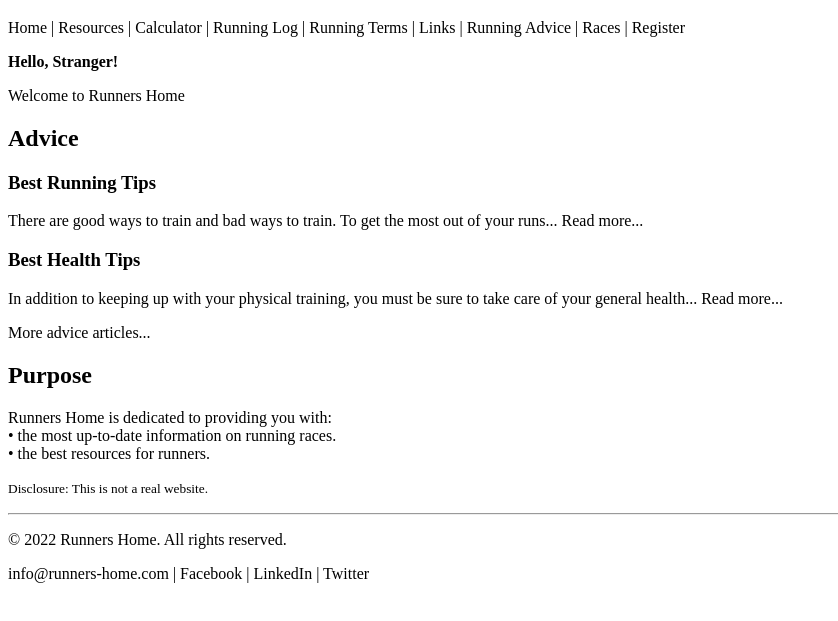
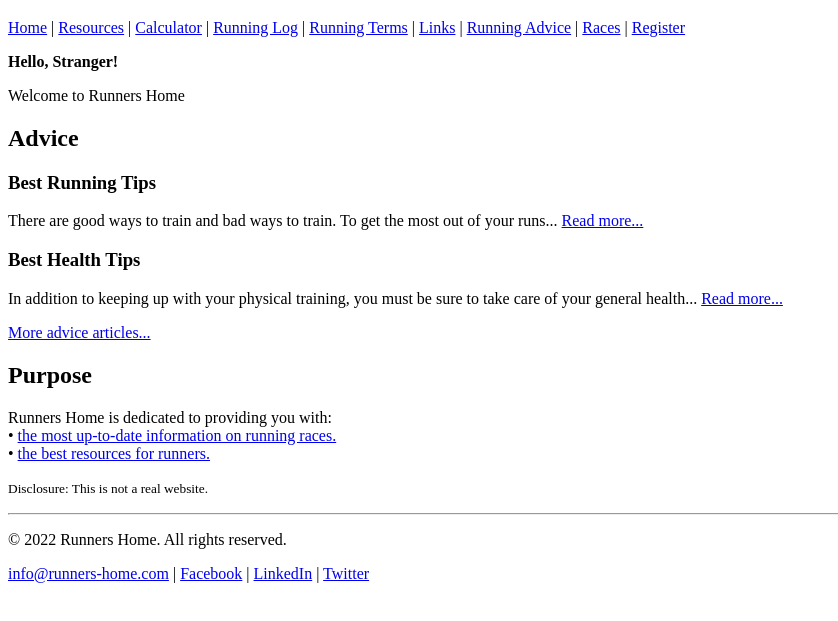
Before and after one commit to tlg-24-05-visa-sde-1/cy-links-exercise, a plain HTML site: page index.html in a window 1280 px wide. Shown: the part 61-682 px from the top of the page, without its empty margins (0-838 px from the left). Drawn offline with Linux system fonts and the light colour scheme.

Commit message:
added all links for nav and footer

```diff
--- a/index.html
+++ b/index.html
@@ -43,8 +43,32 @@
   <body>
     <h1>Runners Home</h1>
     <div>
-      Home | Resources | Calculator | Running Log | Running Terms | Links |
-      Running Advice | Races | Register
+      <a href="index.html" target="_blank" rel="noreferrer">Home</a> |
+      <a href="./resources/index.html" target="_blank" rel="noreferrer"
+        >Resources</a
+      >
+      |
+      <a href="./resources/calculator.html" target="_blank" rel="noreferrer"
+        >Calculator</a
+      >
+      |
+      <a href="./resources/run-log.html" target="_blank" rel="noreferrer"
+        >Running Log</a
+      >
+      |
+      <a href="./resources/terms.html" target="_blank" rel="noreferrer"
+        >Running Terms</a
+      >
+      |
+      <a href="./resources/links.html" target="_blank" rel="noreferrer"
+        >Links</a
+      >
+      |
+      <a href="./advice/index.html" target="_blank" rel="noreferrer"
+        >Running Advice</a
+      >
+      | <a href="./races.html" target="_blank" rel="noreferrer">Races</a> |
+      <a href="./register.html" target="_blank" rel="noreferrer">Register</a>
     </div>
     <p><strong>Hello, Stranger!</strong></p>
     <p>Welcome to Runners Home</p>
@@ -52,23 +76,59 @@
     <h3>Best Running Tips</h3>
     <p>
       There are good ways to train and bad ways to train. To get the most out of
-      your runs... Read more...
+      your runs...
+      <a href="./advice/running-tips.html" target="_blank" rel="noreferrer"
+        >Read more...</a
+      >
     </p>
     <h3>Best Health Tips</h3>
     <p>
       In addition to keeping up with your physical training, you must be sure to
-      take care of your general health... Read more...
+      take care of your general health...
+      <a href="./advice/health-tips.html" target="_blank" rel="noreferrer"
+        >Read more...</a
+      >
     </p>
-    <p>More advice articles...</p>
+    <a href="./advice/index.html" target="_blank" rel="noreferrer"
+      ><p>More advice articles...</p></a
+    >
     <h2>Purpose</h2>
     <p>
       Runners Home is dedicated to providing you with:<br />
-      &#8226; the most up-to-date information on running races.<br />
-      &#8226; the best resources for runners.
+      &#8226;
+      <a href="./races.html" target="_blank" rel="noreferrer"
+        >the most up-to-date information on running races.</a
+      ><br />
+      &#8226;
+      <a href="./resources/index.html" target="_blank" rel="noreferrer"
+        >the best resources for runners.</a
+      >
     </p>
     <p><small>Disclosure: This is not a real website.</small></p>
     <hr />
     <p>&copy; 2022 Runners Home. All rights reserved.</p>
-    <div>info@runners-home.com | Facebook | LinkedIn | Twitter</div>
+    <div>
+      <a href="mailto:info@runners-home.com" target="_blank" rel="noreferrer"
+        >info@runners-home.com</a
+      >
+      |
+      <a
+        href="http://www.facebook.com/webucator"
+        target="_blank"
+        rel="noreferrer"
+        >Facebook</a
+      >
+      |
+      <a
+        href="http://linkedin.com/companies/webucator"
+        target="_blank"
+        rel="noreferrer"
+        >LinkedIn</a
+      >
+      |
+      <a href="http://twitter.com/webucator" target="_blank" rel="noreferrer"
+        >Twitter</a
+      >
+    </div>
   </body>
 </html>
```
